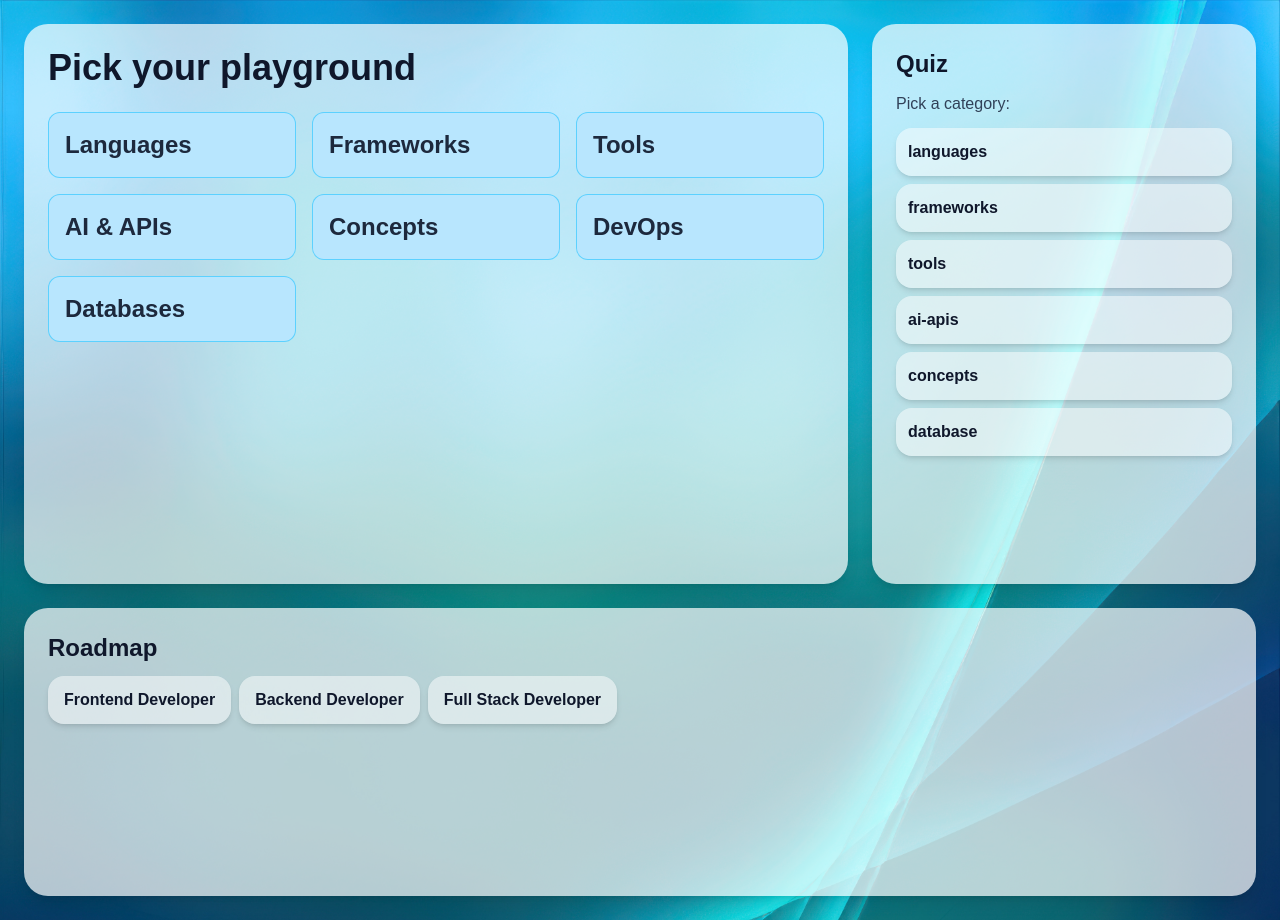
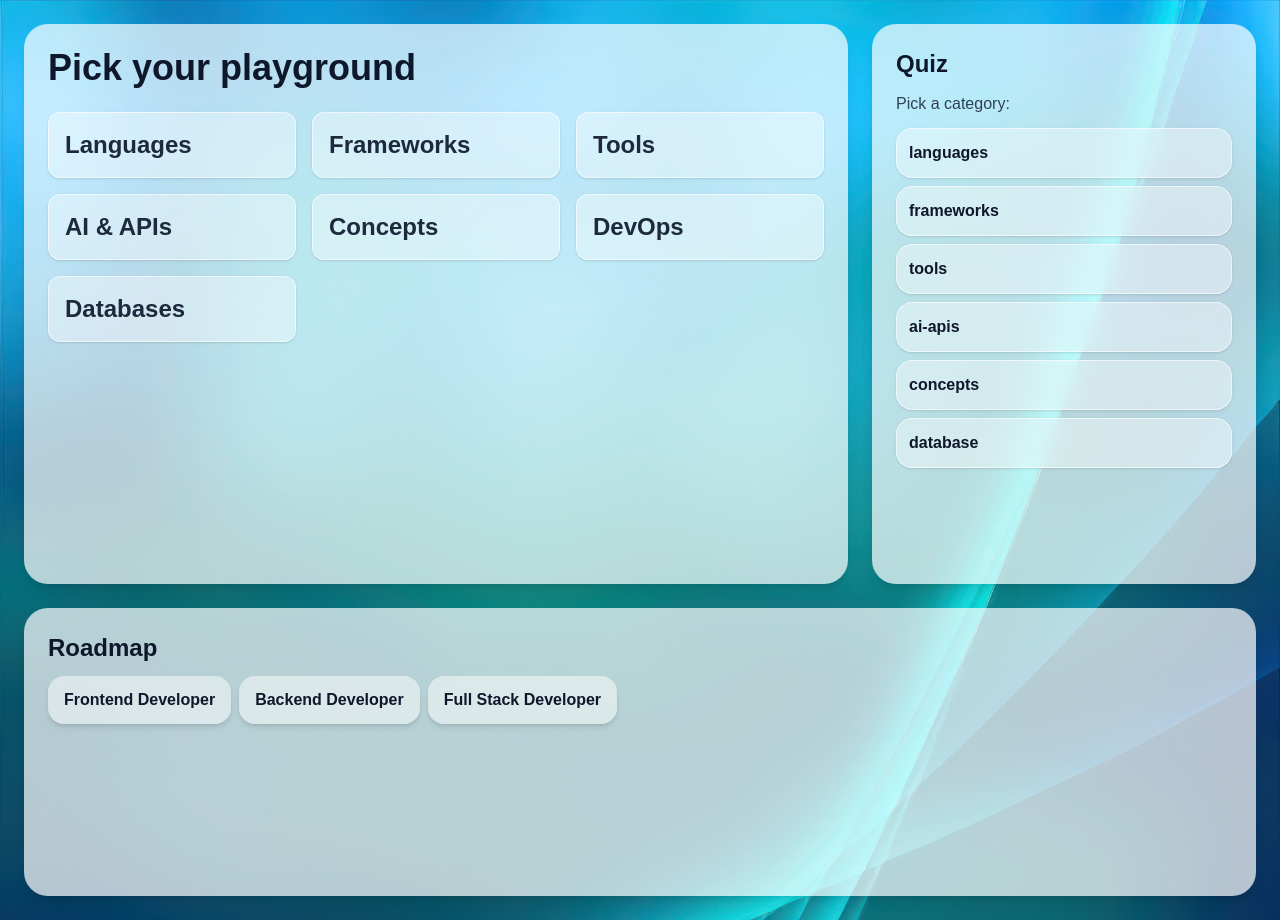
Before and after one commit to Dtzul04/GuideBooks, a Next.js app: page / in a window 1280 px wide. Built offline with nearby package versions, Linux system fonts and the light colour scheme.

Commit message:
Restyle category cards and quiz buttons with a frosted glass look

```diff
--- a/components/CategoryCard.tsx
+++ b/components/CategoryCard.tsx
@@ -4,7 +4,7 @@ import Link from "next/link";
 export default function CategoryCard({ id, title }: { id: string; title: string }) {
     return (
         <Link href={`/category/${id}`}>
-            <div className="bg-sky-200 rounded-xl border border-sky-400/50 hover:shadow-lg p-4">
+            <div className=" rounded-xl bg-white/40 backdropd-blur-md border border-white/60 shadow-sm hover:shadow-lg p-4">
                 <h2 className="text-2xl font-bold text-slate-800">{title}</h2>
             </div>
         </Link>
--- a/components/Quiz.tsx
+++ b/components/Quiz.tsx
@@ -10,10 +10,10 @@ type Question = {
 };
 
 const pickBtn =
-  "block w-full mb-2 rounded-2xl bg-white/50 p-3 text-left font-semibold text-slate-900 shadow-md hover:bg-white/80 transition";
+  "block w-full mb-2 p-3 rounded-2xl text-left font-semibold text-slate-900 bg-white/40 backdrop-blur-md border border-white/60 shadow-sm hover:shadow-lg";
 
 const backBtn =
-  "mb-3 rounded-full bg-white/50 px-4 py-2 text-sm font-semibold text-slate-900 shadow-md hover:bg-white/80";
+  "mb-3 px-4 py-2 p-3 text-sm rounded-full bg-white/40 text-slate-900 backdrop-blur-md border border-white/60 shadow-sm hover:shadow-lg";
 
 function shuffleOptions(options: string[]) {
   const shuffled = [...options];
```
